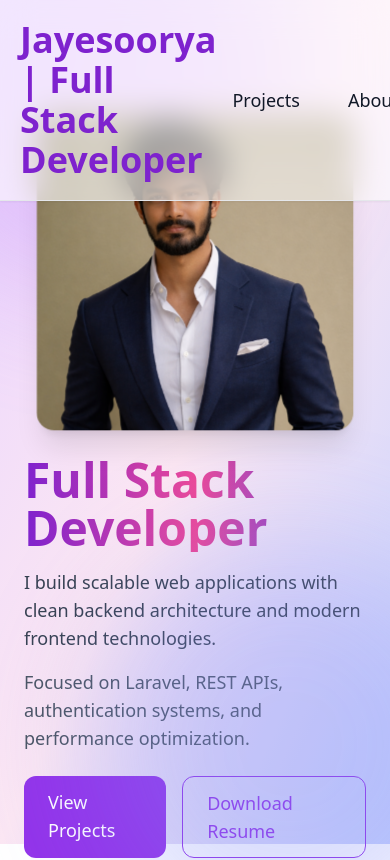
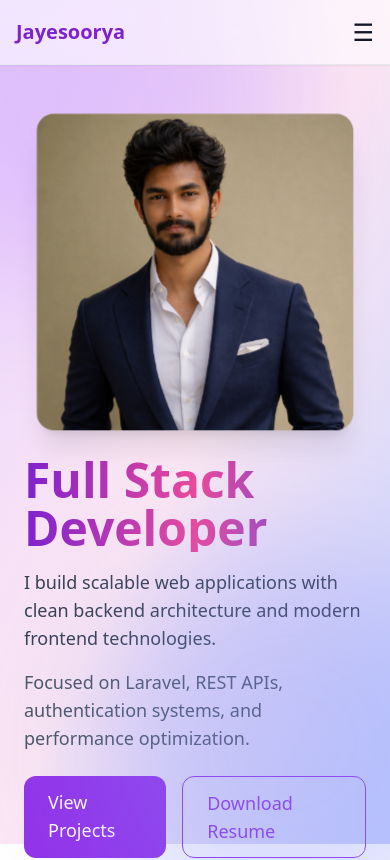
Before and after one commit to Jayesoorya/My-Portfolio, a React (Vite) app: page / in a window 390 px wide. Shown: the top 860 px of the page. Built offline with nearby package versions, Linux system fonts and the light colour scheme.

Commit message:
Made the nav bar mobile responsive and fixed bug in footer links not working in mobile

```diff
--- a/src/Portfolio.jsx
+++ b/src/Portfolio.jsx
@@ -3,6 +3,7 @@ import React, { useEffect, useState } from "react";
 export default function Portfolio() {
   const [showTop, setShowTop] = useState(false);
   const [active, setActive] = useState("home");
+  const [menuOpen, setMenuOpen] = useState(false);
 
   useEffect(() => {
     const sections = document.querySelectorAll("section");
@@ -60,21 +61,42 @@ export default function Portfolio() {
 
       {/* NAVBAR */}
       <nav className="fixed top-0 left-0 w-full bg-white/60 backdrop-blur-lg border-b border-gray-200 z-50 shadow-sm">
-        <div className="max-w-6xl mx-auto flex justify-between items-center p-5">
+        <div className="max-w-6xl mx-auto flex justify-between items-center p-4">
+
+          {/* LOGO / TITLE */}
           <h1
             onClick={scrollToTop}
-            className="text-4xl font-bold text-purple-700 cursor-pointer"
+            className="text-xl md:text-3xl font-bold text-purple-700 cursor-pointer"
           >
-            Jayesoorya | Full Stack Developer
+            Jayesoorya
           </h1>
 
-          <div className="flex items-center space-x-4 text-lg">
+          {/* DESKTOP MENU */}
+          <div className="hidden md:flex items-center space-x-4 text-lg">
             {navItem("projects", "Projects")}
             {navItem("about", "About")}
             {navItem("contact", "Contact")}
           </div>
+
+          {/* MOBILE MENU BUTTON */}
+          <button
+            className="md:hidden text-2xl"
+            onClick={() => setMenuOpen(!menuOpen)}
+          >
+            ☰
+          </button>
         </div>
+
+        {/* MOBILE MENU */}
+        {menuOpen && (
+          <div className="md:hidden bg-white border-t border-gray-200 px-4 pb-4 flex flex-col space-y-3 text-lg">
+            {navItem("projects", "Projects")}
+            {navItem("about", "About")}
+            {navItem("contact", "Contact")}
+          </div>
+        )}
       </nav>
+
 
       {/* HERO */}
       <section id="home" className="min-h-screen flex items-center justify-center pt-32 px-6">
@@ -201,10 +223,10 @@ export default function Portfolio() {
         <div className="text-center">
 
           <div className="mb-4 space-x-6 text-lg">
-            <a href="https://github.com/Jayesoorya" target="_blank" className="hover:underline">
+            <a href="https://github.com/Jayesoorya" target="_blank" rel="noopener noreferrer" className="hover:underline">
               GitHub
             </a>
-            <a href="https://www.linkedin.com/in/jayesoorya-p-11307624a/" target="_blank" className="hover:underline">
+            <a href="https://www.linkedin.com/in/jayesoorya-p-11307624a/" target="_blank" rel="noopener noreferrer" className="hover:underline">
               LinkedIn
             </a>
           </div>
@@ -221,7 +243,8 @@ export default function Portfolio() {
       {showTop && (
         <button
           onClick={scrollToTop}
-          className="fixed bottom-6 right-6 bg-white text-purple-600 p-3 rounded-full shadow-lg"
+         className="fixed bottom-6 right-6 bg-white text-purple-600 p-4 rounded-full shadow-xl border border-purple-200 hover:bg-purple-600 hover:text-white hover:scale-110 transition duration-300 z-40"
+
         >
           ↑
         </button>
```
